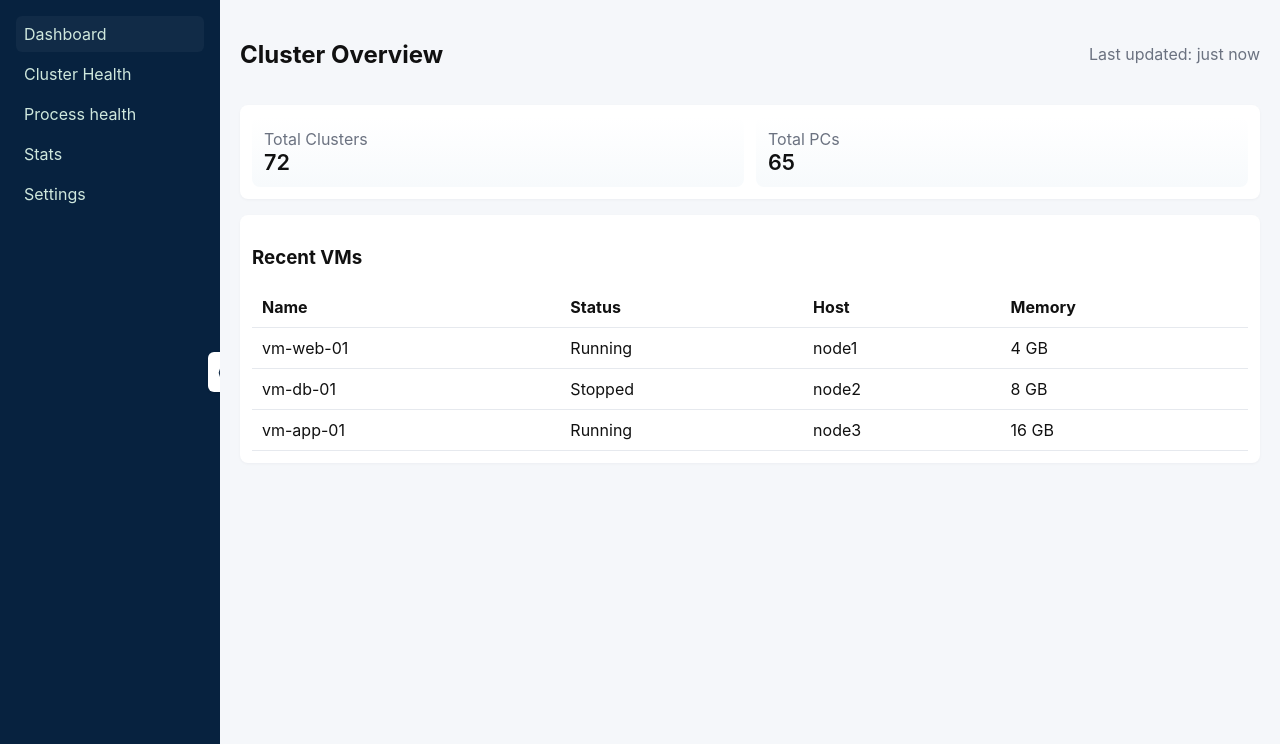
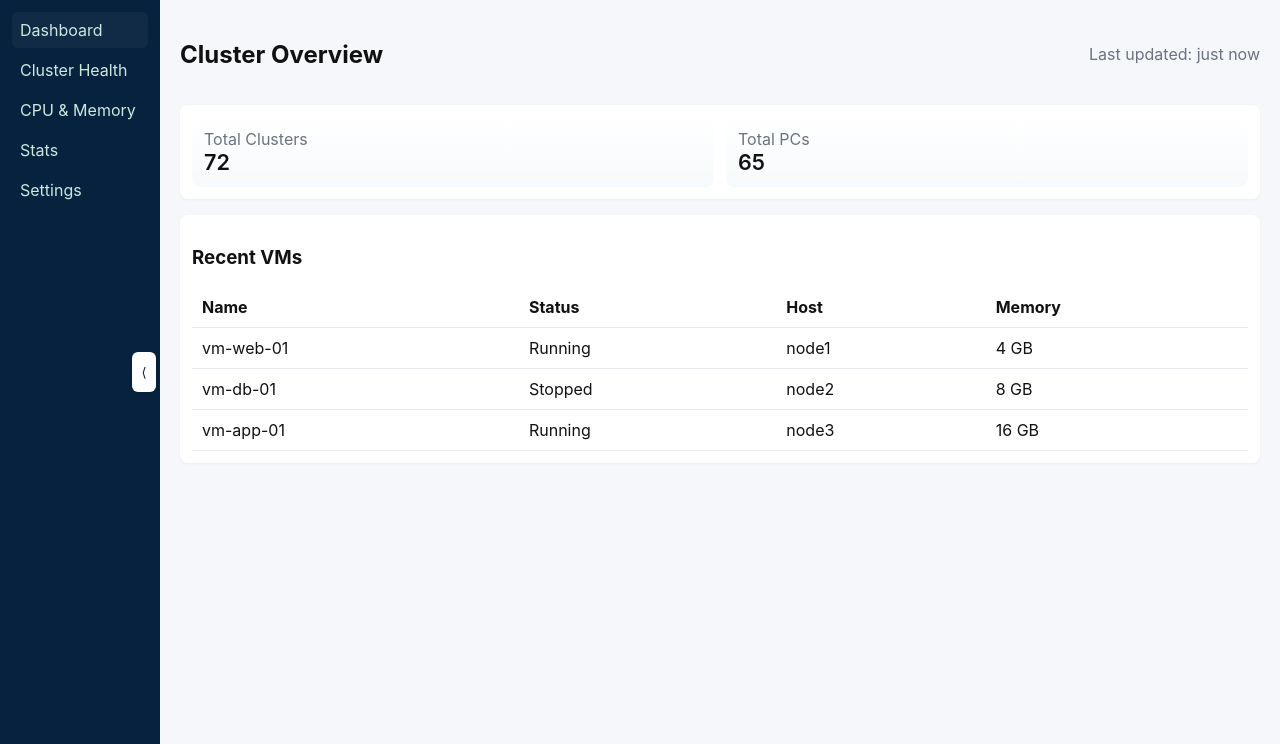
Before and after one commit to sujeshpv/CZMon, a Django app: page / in a window 1280 px wide. Shown: the part 56-800 px from the top of the page. Run offline with Django 4.2, Linux system fonts and the light colour scheme.

Commit message:
UI changes and added connectivity with systest

```diff
--- a/static/css/pe.css
+++ b/static/css/pe.css
@@ -5,7 +5,7 @@ html,body{height:100%;margin:0;font-family:Inter,Segoe UI,Helvetica,Arial,sans-s
 .logo{font-weight:700;font-size:1.05rem}
 .search{margin-left:16px;flex:1}
 .container{display:flex;height:calc(100% - 56px)}
-.sidebar{width:220px;background:#07223f;color:#cfe8dd;padding:16px;box-sizing:border-box}
+.sidebar{width:160px;background:#07223f;color:#cfe8dd;padding:12px;box-sizing:border-box}
 .sidebar a{display:block;color:inherit;padding:8px;border-radius:6px;text-decoration:none;margin-bottom:4px}
 .sidebar a.active, .sidebar a:hover{background:rgba(255,255,255,0.04)}
 .main{flex:1;padding:20px;overflow:auto}
@@ -26,7 +26,7 @@ th,td{padding:10px;text-align:left;border-bottom:1px solid #e6e9ee}
 
 /* Sidebar collapse styles */
 .sidebar{position:relative;transition:width .22s ease;overflow:hidden}
-.sidebar-toggle{position:absolute;right:-12px;top:50%;transform:translateY(-50%);width:24px;height:40px;border-radius:6px;border:0;background:#fff;color:#07223f;cursor:pointer;box-shadow:0 1px 3px rgba(0,0,0,0.12)}
+.sidebar-toggle{position:absolute;right:4px;top:50%;transform:translateY(-50%);width:24px;height:40px;border-radius:6px;border:0;background:#fff;color:#07223f;cursor:pointer;box-shadow:0 1px 3px rgba(0,0,0,0.12)}
 .sidebar.collapsed{width:56px}
 .sidebar.collapsed nav a{white-space:nowrap;overflow:hidden;text-overflow:ellipsis}
 .sidebar.collapsed .logo{display:none}
--- a/static/js/pe.js
+++ b/static/js/pe.js
@@ -25,3 +25,18 @@
     setState(sidebar.classList.contains('collapsed') ? false : true);
   });
 })();
+// Handle external navigation links
+document.querySelectorAll('a.nav-link').forEach(link => {
+  link.addEventListener('click', function(e){
+    e.preventDefault();
+    const url = this.dataset.url;
+    if(!url) return;
+
+    const main = document.querySelector('main.main');
+    main.innerHTML = '<iframe src="' + url + '" style="width:100%; height:100%; border:none;"></iframe>';
+
+    // Update active state
+    document.querySelectorAll('a').forEach(a => a.classList.remove('active'));
+    this.classList.add('active');
+  });
+});
--- a/templates/pe_base.html
+++ b/templates/pe_base.html
@@ -18,8 +18,8 @@
       <button id="sidebar-toggle" class="sidebar-toggle" aria-label="Toggle sidebar">⟨</button>
       <nav>
         <a class="active" href="/">Dashboard</a>
-        <a href="#">Cluster Health</a>
-        <a href="#">Process health</a>
+        <a href="#" data-url="http://10.23.71.141/bugs/cluster_reports/cluster_analysis_report.html" class="nav-link">Cluster Health</a>
+        <a href="#" data-url="http://10.20.151.170:3000/" class="nav-link">CPU & Memory</a>
         <a href="#">Stats</a>
         <a href="#">Settings</a>
       </nav>
```
